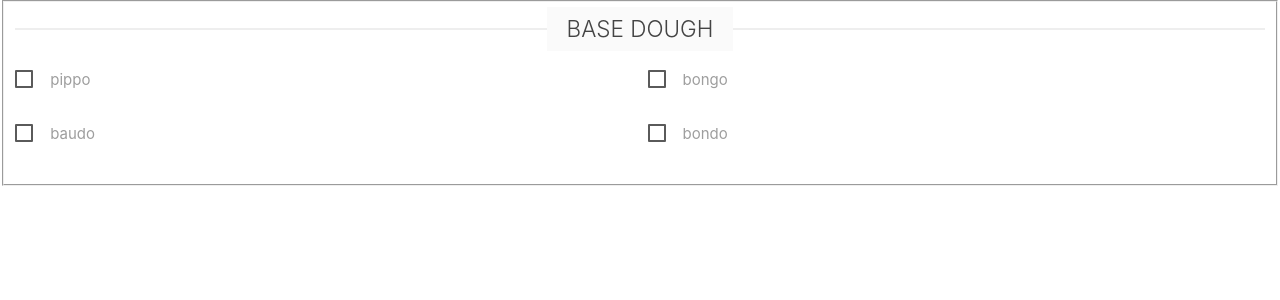
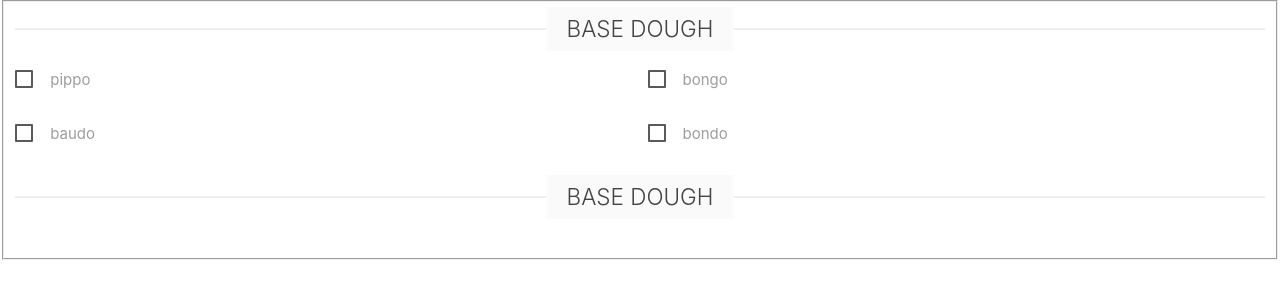
Before and after one commit to Drumso/Sardiniasupport, a Jekyll site: the page built from test_ingredients_layout.md, in a window 1280 px wide. Shown: the top 300 px of the page. Built offline with Jekyll 4.4.1, drawn with Linux system fonts in a browser that asks for light colours.

Commit message:
Update ingredients_list.html

```diff
--- a/_layouts/ingredients_list.html
+++ b/_layouts/ingredients_list.html
@@ -25,5 +25,30 @@ layout: default
   {% endfor %}
 </ul>
 
+
+
+<div class="section-header">
+   <span class="section-header__title">Base dough</span>
+ </div>
+
+<ul class="ingredients_list_1 checkbox">
+  {% for ingredient in page.ingredients_list_1 %}
+  {% assign ingredient_data = ingredient | split: "@" %}
+  {% assign ingredient_name = ingredient_data[0] %}
+  {% assign ingredient_quantity = ingredient_data[1] %}
+  <li>
+    <p>
+      <label>
+        <input type="checkbox" />
+        <span class="ingredient">
+          <span class="ingredient_quantity">{{ ingredient_quantity }}</span>
+          {{ ingredient_name }}
+        </span>
+      </label>
+    </p>
+  </li>
+  {% endfor %}
+</ul>
+
 </fieldset>
 {{ content }}
```
